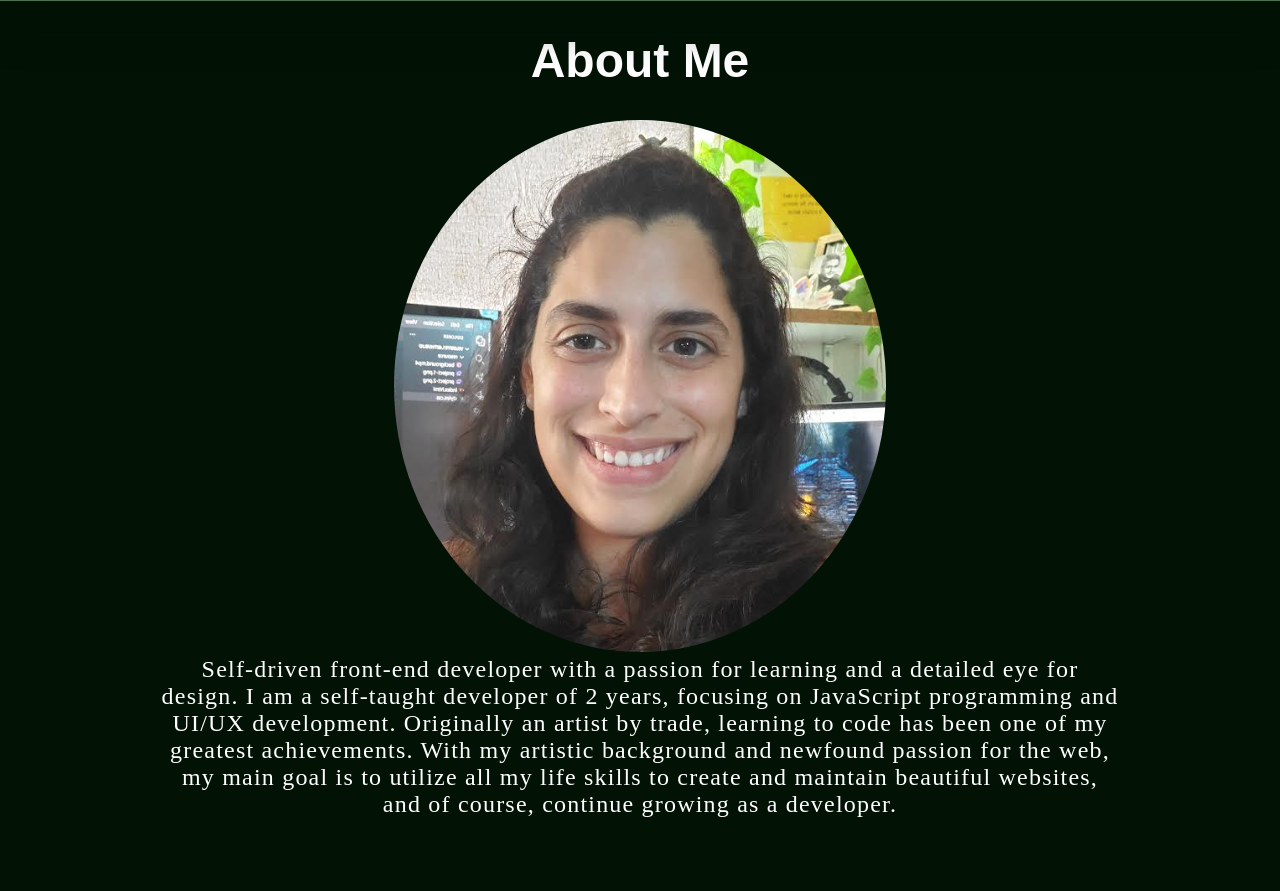
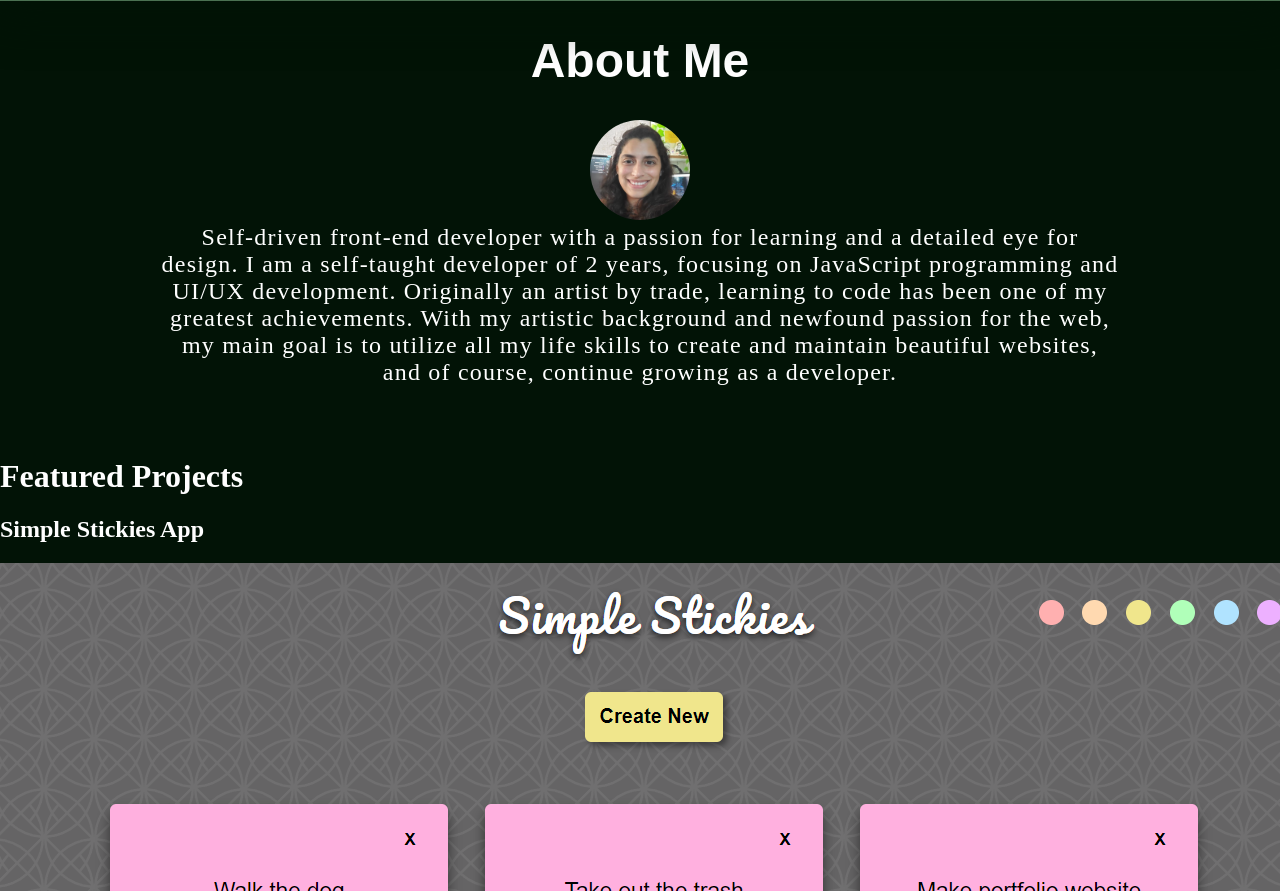
Before and after one commit to vilodye1/vilodye1.github.io, a PHP site: page / in a window 1280 px wide; the page is wider, and only the part inside the window is pictured. Shown: the part 838-1729 px from the top of that part. Run offline with PHP 8.4, Linux system fonts and the light colour scheme; some web fonts are replaced.

Commit message:
Update styles.css

```diff
--- a/styles.css
+++ b/styles.css
@@ -96,6 +96,8 @@ a {
 }
 .profile-img {
 border-radius: 50%;
+width: 100px;
+height: 100px;
 }
 
 .about-me-p {
```
